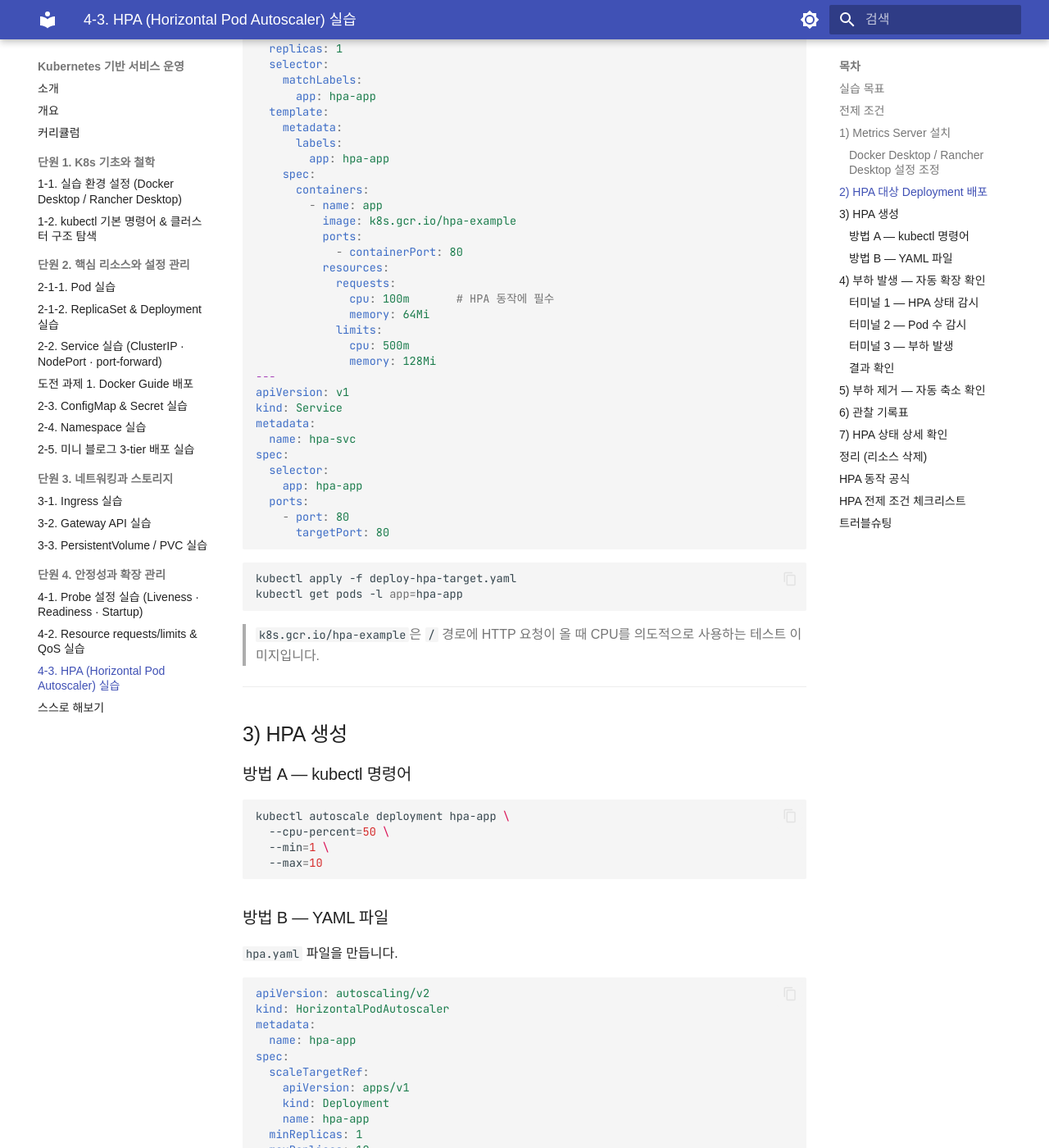
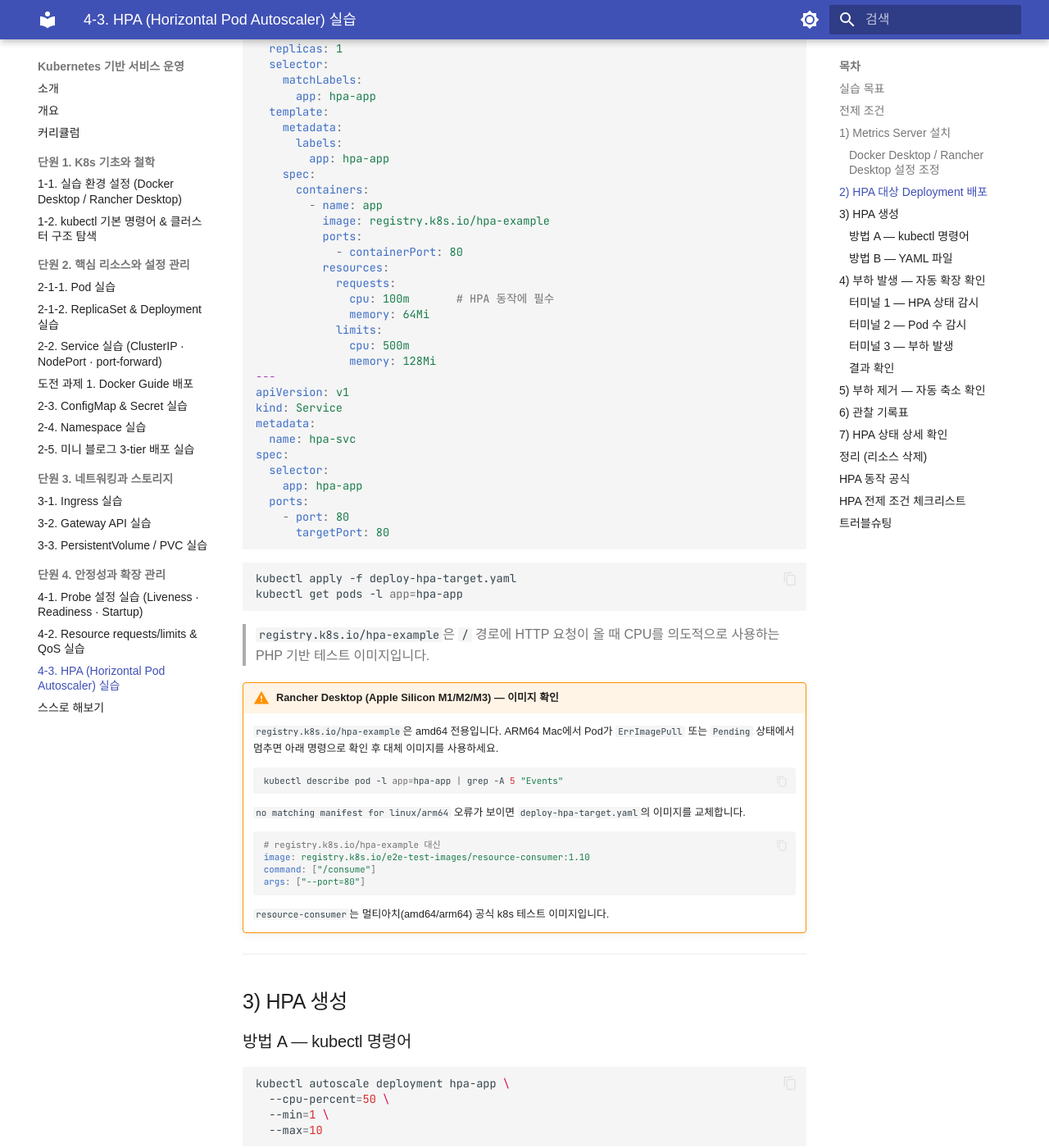
Before and after one commit to skilleat-labs/docker-k8s-labs, an MkDocs documentation site: the page built from docs/modules/module10/4-3.md, in a window 1280 px wide and 1400 px high, scrolled down 1309 px. Shown: the whole window at 82% size. Built offline with MkDocs 1.6.1 and Material for MkDocs 9.7.7, drawn with Linux system fonts in a browser that asks for light colours; some web fonts are replaced; some of the changed text lies outside the part shown.

Commit message:
fix: 4-3 HPA 이미지 레지스트리 수정 및 Rancher Desktop ARM64 대응
k8s.gcr.io(deprecated) → registry.k8s.io 변경,
ARM64 환경에서 hpa-example 미지원 시 resource-consumer 대체 안내 추가.
부하 발생 명령어를 병렬 wget(&)으로 개선, busybox:1.36-musl 통일.

Co-Authored-By: Claude Sonnet 4.6 <noreply@anthropic.com>

````diff
--- a/docs/modules/module10/4-3.md
+++ b/docs/modules/module10/4-3.md
@@ -64,7 +64,7 @@ spec:
     spec:
       containers:
         - name: app
-          image: k8s.gcr.io/hpa-example
+          image: registry.k8s.io/hpa-example
           ports:
             - containerPort: 80
           resources:
@@ -92,7 +92,25 @@ kubectl apply -f deploy-hpa-target.yaml
 kubectl get pods -l app=hpa-app
 ```
 
-> `k8s.gcr.io/hpa-example`은 `/` 경로에 HTTP 요청이 올 때 CPU를 의도적으로 사용하는 테스트 이미지입니다.
+> `registry.k8s.io/hpa-example`은 `/` 경로에 HTTP 요청이 올 때 CPU를 의도적으로 사용하는 PHP 기반 테스트 이미지입니다.
+
+!!! warning "Rancher Desktop (Apple Silicon M1/M2/M3) — 이미지 확인"
+    `registry.k8s.io/hpa-example`은 amd64 전용입니다. ARM64 Mac에서 Pod가 `ErrImagePull` 또는 `Pending` 상태에서 멈추면 아래 명령으로 확인 후 대체 이미지를 사용하세요.
+
+    ```bash
+    kubectl describe pod -l app=hpa-app | grep -A 5 "Events"
+    ```
+
+    `no matching manifest for linux/arm64` 오류가 보이면 `deploy-hpa-target.yaml`의 이미지를 교체합니다.
+
+    ```yaml
+    # registry.k8s.io/hpa-example 대신
+    image: registry.k8s.io/e2e-test-images/resource-consumer:1.10
+    command: ["/consume"]
+    args: ["--port=80"]
+    ```
+
+    `resource-consumer`는 멀티아치(amd64/arm64) 공식 k8s 테스트 이미지입니다.
 
 ---
 
@@ -175,10 +193,12 @@ busybox Pod를 실행하여 hpa-svc에 반복 HTTP 요청을 보냅니다.
 
 ```bash
 kubectl run load-generator \
-  --image=busybox:1.36 \
+  --image=busybox:1.36-musl \
   --restart=Never \
-  -- sh -c "while true; do wget -q -O- http://hpa-svc; done"
+  -- sh -c "while true; do wget -q -O- http://hpa-svc & done"
 ```
+
+> `&`로 요청을 병렬 실행합니다. 단일 `wget` 루프는 너무 느려 CPU 임계값(50%)을 넘기기 어렵습니다.
 
 ### 결과 확인
 
````
